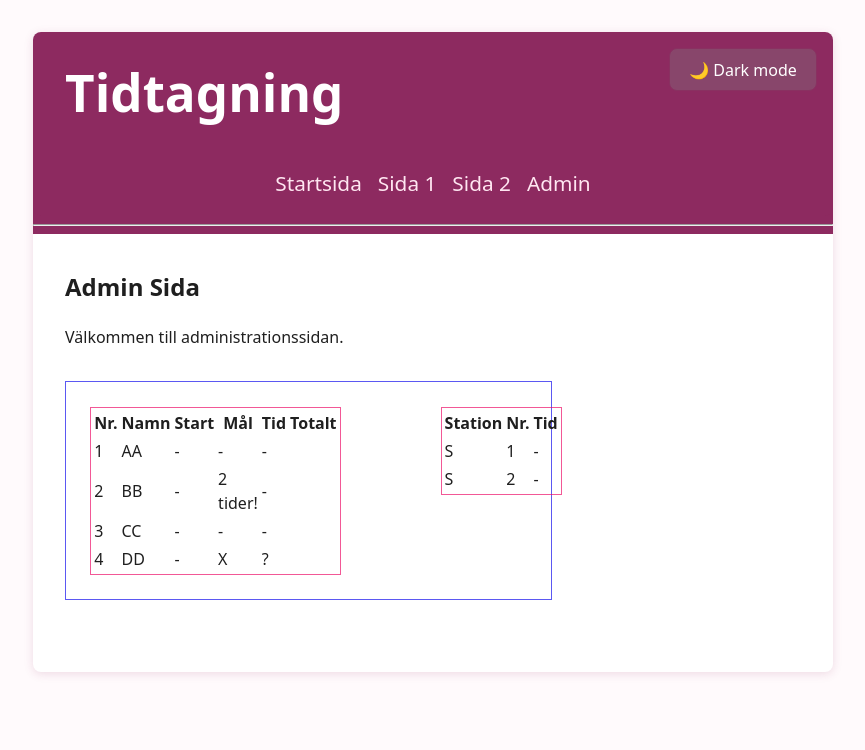
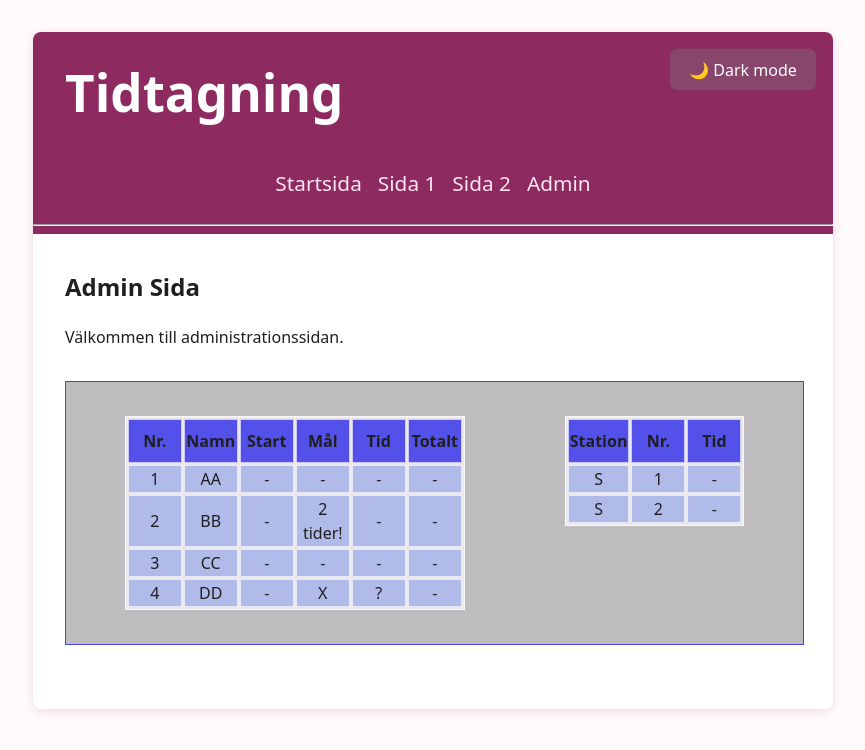
Before and after one commit to KubeQP/Team04-Mirror, a React (Vite) app in the folder frontend/: page /admin in a window 1280 px wide. Shown: the top 750 px of the page, without its empty margins (207-1072 px from the left). Built offline with nearby package versions, Linux system fonts and the light colour scheme.

Commit message:
Refactorized global table settings

```diff
--- a/frontend/src/index.css
+++ b/frontend/src/index.css
@@ -239,6 +239,9 @@ header a:hover {
 	font-weight: 900;
 }
 
+
+
+/* Admin page styles ----------------------------------------------------- */
 div.a {
 	border: 1px solid rgba(17, 13, 236, 0.685);
 	flex-direction: row;
@@ -247,12 +250,24 @@ div.a {
 	align-items: flex-start;
 	gap: 100px;
 	margin: 2rem auto;
+    background-color:rgba(185, 181, 186, 0.9);
+    justify-content: center;
+    width: 670px;
 }
 
-table.b {
-	border: 1px solid rgba(236, 13, 102, 0.685);
+table, th, td {
+	border: 1px solid rgba(255, 255, 255, 0.685);
+    background-color: rgba(255, 255, 255, 0.685);
+    border-block: 1px solid rgba(255, 255, 255, 0.685);
+    text-align: center;
 }
 
-table.test {
-	border: 1px solid rgba(236, 13, 102, 0.685);
+/* th = Header, td = data*/
+th {
+    background-color: rgba(17, 13, 236, 0.685);
+    height: 40px;
+    width: 50px;
 }
+td {
+    background-color: rgb(177, 187, 234);
+}
--- a/frontend/src/pages/Admin.tsx
+++ b/frontend/src/pages/Admin.tsx
@@ -3,6 +3,8 @@
 
 // src/pages/Admin.tsx
 export default function Admin(){
+
+
 
     return(
         <div>
@@ -29,6 +31,7 @@ export default function Admin(){
                             <td>-</td>
                             <td>-</td>
                             <td>-</td>
+                            <td>-</td>
                         </tr>
                         <tr>
                             <td>2</td>
@@ -36,10 +39,12 @@ export default function Admin(){
                             <td>-</td>
                             <td>2 tider!</td>
                             <td>-</td>
+                            <td>-</td>
                         </tr>
                         <tr>
                             <td>3</td>
                             <td>CC</td>
+                            <td>-</td>
                             <td>-</td>
                             <td>-</td>
                             <td>-</td>
@@ -50,6 +55,7 @@ export default function Admin(){
                             <td>-</td>
                             <td>X</td>
                             <td>?</td>
+                            <td>-</td>
                         </tr>
                     </tbody>
                 </table>
```
